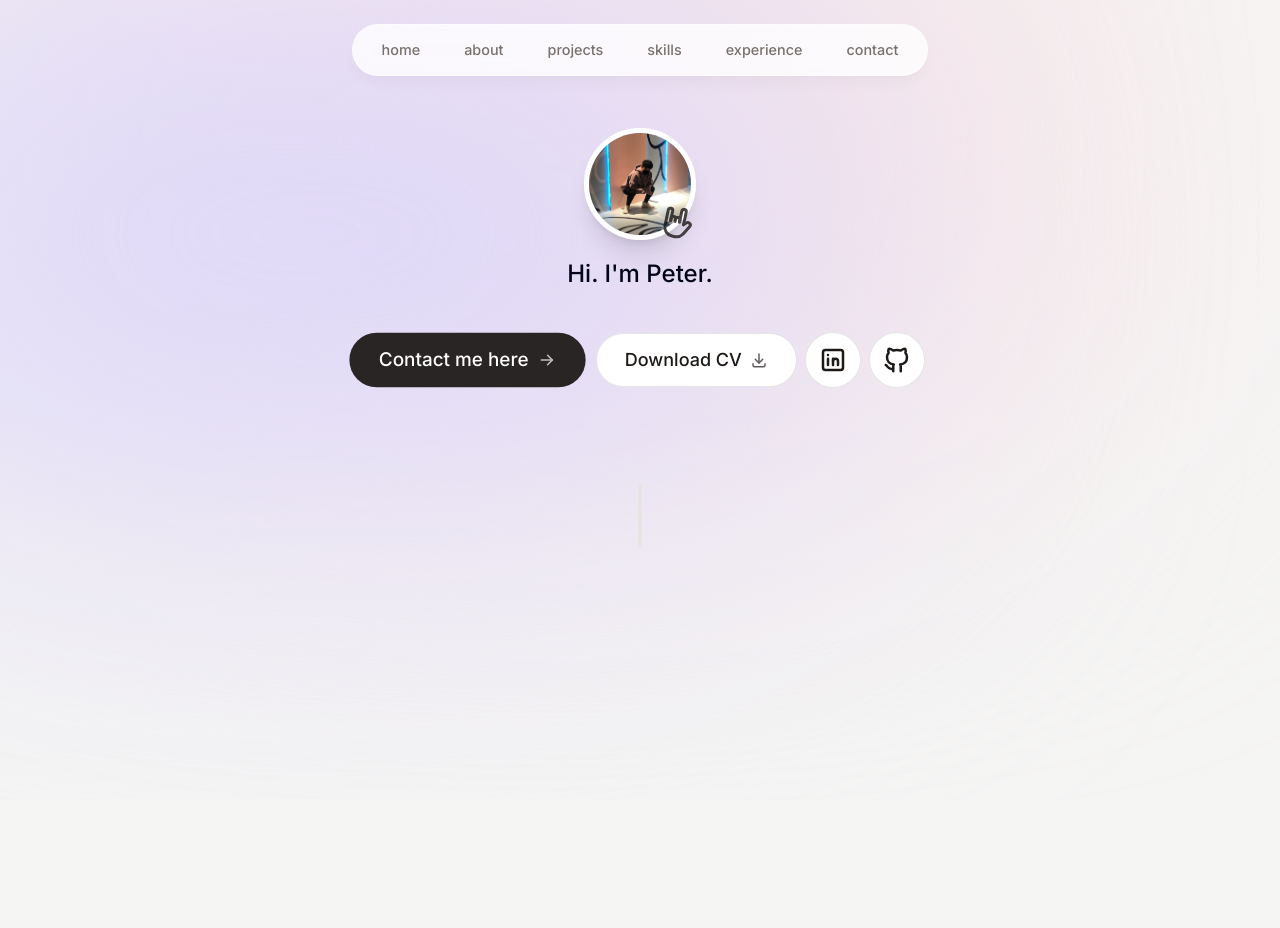
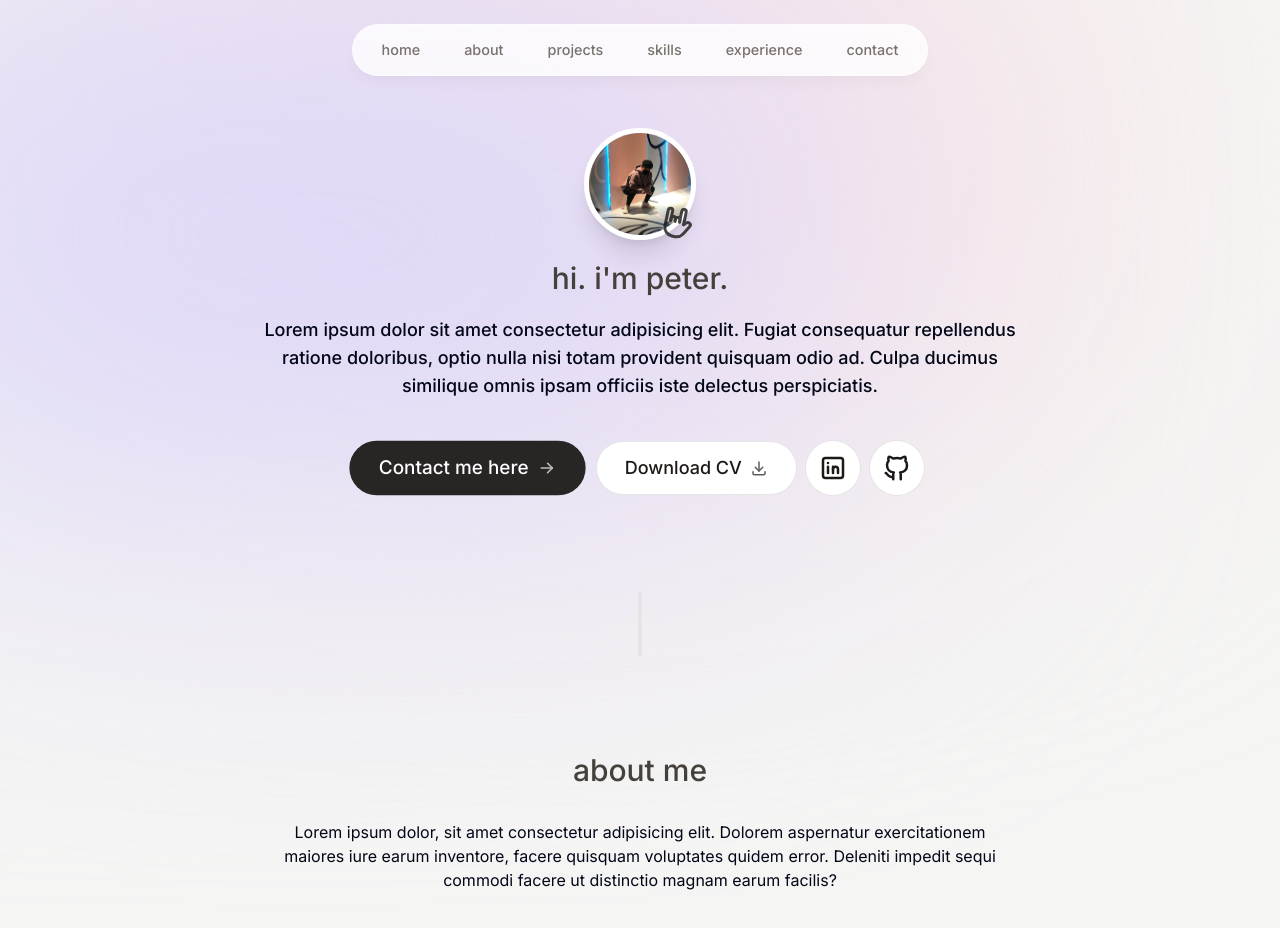
Before and after one commit to peterjunpark/portfolio, a Next.js app: page / in a window 1280 px wide. Shown: the top 928 px of the page. Before the commit the page ends 800 px from the top, so only its background shows below. Built offline with nearby package versions, Linux system fonts and the light colour scheme.

Commit message:
Add about section

```diff
--- a/app/page.tsx
+++ b/app/page.tsx
@@ -1,11 +1,13 @@
-import Intro from "@/components/sections/intro";
-import Divider from "@/components/sections/divider";
+import { About, Divider, Intro } from "@/components/sections/";
 
 export default function Home() {
   return (
     <main className="flex flex-col items-center px-4">
       <Intro />
-      <Divider />
+      <Divider animate />
+      <About />
+      <Divider animate />
+      {/* Below sections aren't animated on page load */}
     </main>
   );
 }
--- /dev/null
+++ b/components/atoms/section-heading.tsx
@@ -0,0 +1,11 @@
+import React from "react";
+
+type SectionHeadingProps = { children: React.ReactNode };
+
+export default function SectionH({ children }: SectionHeadingProps) {
+  return (
+    <h2 className="mb-8 text-3xl font-medium lowercase text-stone-700">
+      {children}
+    </h2>
+  );
+}
--- /dev/null
+++ b/components/sections/about.tsx
@@ -0,0 +1,24 @@
+"use client";
+
+import React from "react";
+import { motion } from "framer-motion";
+import SectionHeading from "@/components/atoms/section-heading";
+
+export default function About() {
+  return (
+    <motion.section
+      initial={{ opacity: 0, y: 100 }}
+      animate={{ opacity: 1, y: 0 }}
+      transition={{ delay: 0.175 }}
+      className="mb-28 max-w-[45rem] text-center leading-6 sm:mb-40"
+    >
+      <SectionHeading>About me</SectionHeading>
+      <p className="mb-3">
+        Lorem ipsum dolor, sit amet consectetur adipisicing elit. Dolorem
+        aspernatur exercitationem maiores iure earum inventore, facere quisquam
+        voluptates quidem error. Deleniti impedit sequi commodi facere ut
+        distinctio magnam earum facilis?
+      </p>
+    </motion.section>
+  );
+}
--- a/components/sections/divider.tsx
+++ b/components/sections/divider.tsx
@@ -3,13 +3,17 @@
 import React from "react";
 import { motion } from "framer-motion";
 
-export default function Divider() {
+type DividerProps = { animate?: boolean };
+
+export default function Divider({ animate }: DividerProps) {
   return (
     <motion.div
-      initial={{ opacity: 0, y: 100 }}
-      animate={{ opacity: 1, y: 0 }}
-      transition={{ delay: 0.125 }}
-      className="my-24 hidden h-16 w-1 rounded-full bg-stone-200 sm:block"
+      {...(animate && {
+        initial: { opacity: 0, y: 100 },
+        animate: { opacity: 1, y: 0 },
+        transition: { delay: 0.135 },
+      })}
+      className="my-24 hidden h-16 w-1 rounded-full rounded-full bg-stone-200 sm:block"
     ></motion.div>
   );
 }
--- /dev/null
+++ b/components/sections/index.tsx
@@ -0,0 +1,5 @@
+import About from "./about";
+import Divider from "./divider";
+import Intro from "./intro";
+
+export { About, Divider, Intro };
--- a/components/sections/intro.tsx
+++ b/components/sections/intro.tsx
@@ -3,7 +3,6 @@
 import Image from "next/image";
 import React from "react";
 import { motion } from "framer-motion";
-import { intro } from "@/lib/siteData";
 import Link from "next/link";
 import {
   TbArrowRight,
@@ -49,13 +48,26 @@
         </div>
       </div>
       {/* Intro paragraph */}
-      <motion.p
-        initial={{ opacity: 0, y: 100 }}
-        animate={{ opacity: 1, y: 0 }}
-        className="mb-10 mt-4 px-4 text-2xl font-medium !leading-[1.5]"
-      >
-        {intro}
-      </motion.p>
+      <div className="mb-10 mt-4 px-4 font-medium !leading-[1.5]">
+        <motion.h1
+          initial={{ opacity: 0, y: -100 }}
+          animate={{ opacity: 1, y: 0 }}
+          className="my-5 text-3xl lowercase text-stone-700"
+        >
+          Hi. I&apos;m Peter.
+        </motion.h1>
+        <motion.p
+          initial={{ opacity: 0, y: 100 }}
+          animate={{ opacity: 1, y: 0 }}
+          className="text-lg"
+        >
+          Lorem ipsum dolor sit amet consectetur adipisicing elit. Fugiat
+          consequatur repellendus ratione doloribus, optio nulla nisi totam
+          provident quisquam odio ad. Culpa ducimus similique omnis ipsam
+          officiis iste delectus perspiciatis.
+        </motion.p>
+      </div>
+
       {/* Buttons */}
       <motion.div
         initial={{ opacity: 0, y: 100 }}
@@ -70,7 +82,7 @@
           transition hover:scale-110 hover:bg-stone-950 focus:scale-110 active:scale-105"
         >
           Contact me here{" "}
-          <TbArrowRight className="opacity-70 group-hover:scale-110" />
+          <TbArrowRight className="opacity-70 group-hover:translate-x-1" />
         </Link>
         <a
           download
--- a/lib/siteData.ts
+++ b/lib/siteData.ts
@@ -30,8 +30,6 @@
     hash: "#contact",
   },
 ] as const;
-
-export const intro = "Hi. I'm Peter." as const;
 
 export const experiences = [
   {
```
